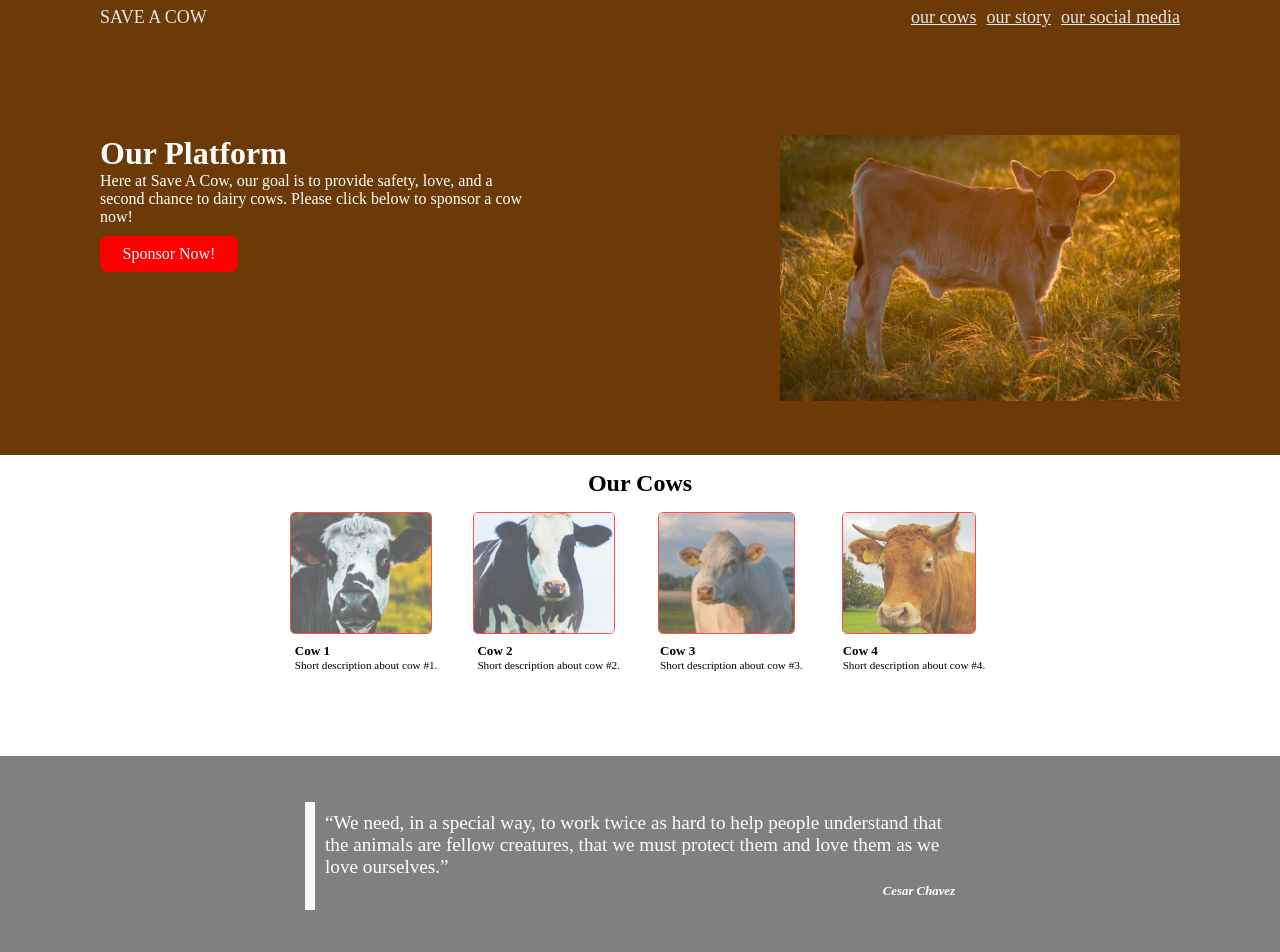
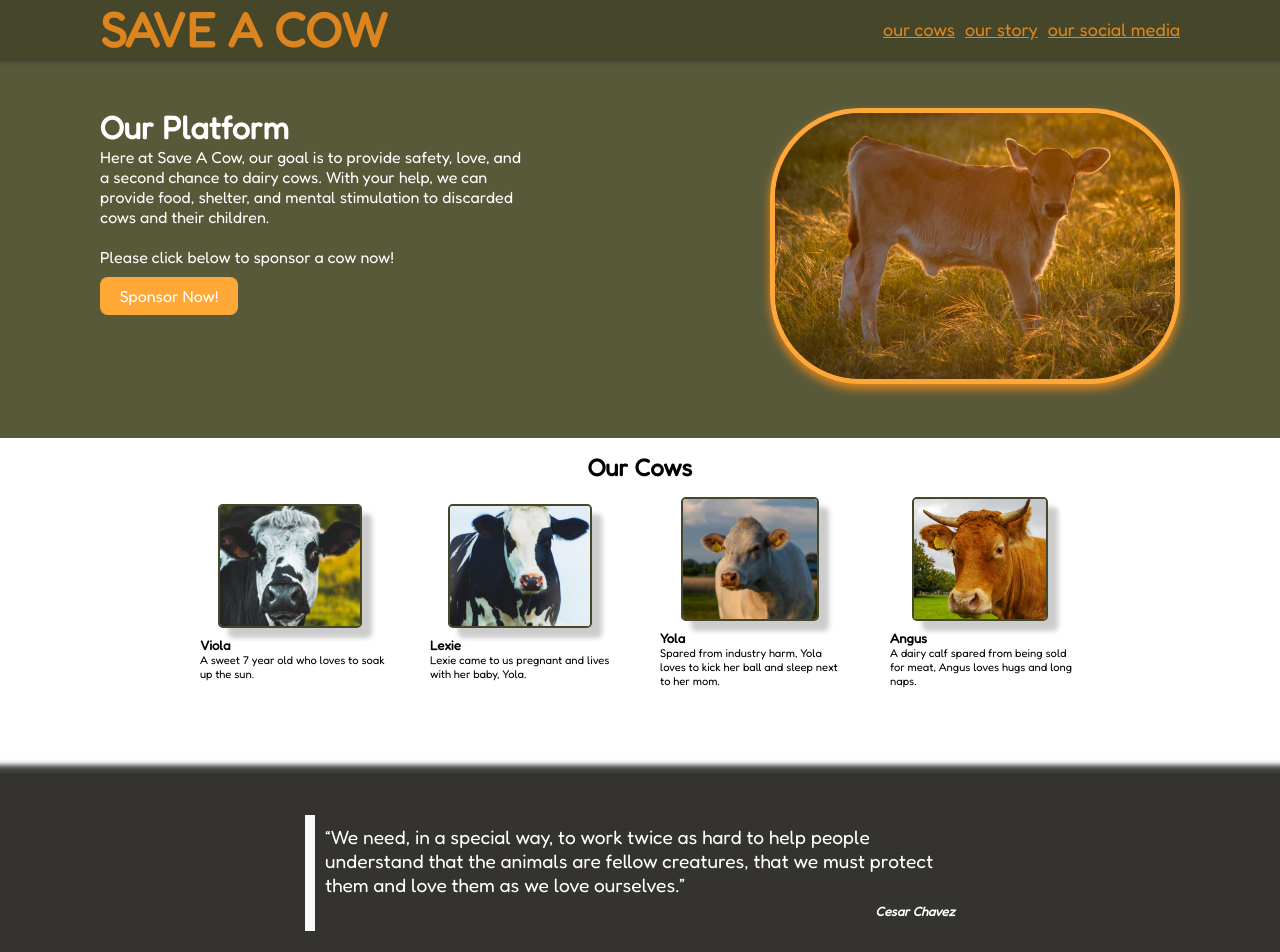
Before and after one commit to EmelyneD/TOPlandingpage, a plain HTML site: page index.html in a window 1280 px wide. Shown: the top 952 px of the page. Drawn offline with Linux system fonts and the light colour scheme.

Commit message:
reflect new styling and shadbow boxes

```diff
--- a/index.html
+++ b/index.html
@@ -6,13 +6,15 @@
     <meta http-equiv="X-UA-Compatible" content="IE=edge">
     <meta name="viewport" content="width=device-width, initial-scale=1.0">
     <title>TOP Landing Page</title>
+    <link href="https://fonts.googleapis.com/css2?family=Fredoka&display=swap" rel="stylesheet">
+
     <link rel="stylesheet" href="style.css">
 </head>
 
 <body>
     <div class="header">
-        <div class="logo">
-            SAVE A COW
+        <div id="logo">
+            <a href="index.html">SAVE A COW</a>
         </div>
         <div class="header-links">
             <ul>
@@ -27,7 +29,10 @@
     <div class="content">
         <div class="description">
             <h1>Our Platform</h1>
-            <p>Here at Save A Cow, our goal is to provide safety, love, and a second chance to dairy cows. Please click
+            <p>Here at Save A Cow, our goal is to provide safety, love, and a second chance to dairy cows. With your
+                help, we can provide food, shelter, and mental stimulation to discarded cows and their children.
+            </p><br>
+            <p>Please click
                 below to sponsor a cow now!</p>
             <div class="sponsor-1">
                 <a href="sponsor.html" class="sponsor-button-1">Sponsor Now!</a>
@@ -47,32 +52,32 @@
         <div class="profile-cards">
             <a href="sponsor.html"><img src="images/cow1.png" alt="Cow1"></a>
             <div class="card-content">
-                <h3>Cow 1</h3>
-                <p>Short description about cow #1.</p>
+                <h3>Viola</h3>
+                <p>A sweet 7 year old who loves to soak up the sun.</p>
             </div>
         </div>
 
         <div class="profile-cards">
             <a href="sponsor.html"><img src="images/cow2.png" alt="Cow2"></a>
             <div class="card-content">
-                <h3>Cow 2</h3>
-                <p>Short description about cow #2.</p>
+                <h3>Lexie</h3>
+                <p>Lexie came to us pregnant and lives with her baby, Yola.</p>
             </div>
         </div>
 
         <div class="profile-cards">
             <a href="sponsor.html"><img src="images/cow3.png" alt="Cow3"></a>
             <div class="card-content">
-                <h3>Cow 3</h3>
-                <p>Short description about cow #3.</p>
+                <h3>Yola</h3>
+                <p>Spared from industry harm, Yola loves to kick her ball and sleep next to her mom.</p>
             </div>
         </div>
 
         <div class="profile-cards">
             <a href="sponsor.html"><img src="images/cow4.png" alt="Cow4"></a>
             <div class="card-content">
-                <h3>Cow 4</h3>
-                <p>Short description about cow #4.</p>
+                <h3>Angus</h3>
+                <p>A dairy calf spared from being sold for meat, Angus loves hugs and long naps.</p>
             </div>
         </div>
 
--- a/style.css
+++ b/style.css
@@ -1,6 +1,7 @@
 * {
     margin: 0;
-    padding: 0;
+    font-family: 'Fredoka', sans-serif;
+
 }
 
 .body {
@@ -10,13 +11,22 @@
 
 .header {
     display: flex;
-    min-height: 35px;
+    min-height: 50px;
     justify-content: space-between;
     align-items: center;
-    background-color: #6c3a07;
+    background-color: #45462A;
     padding: 0 100px 0;
     font-size: 18px;
     color: #E5E7EB;
+}
+
+#logo a {
+    text-transform: uppercase;
+    text-decoration: none;
+    padding-top: 10;
+    font-size: 3rem;
+    font-weight: 700;
+    color: #DC851F;
 }
 
 ul, li {
@@ -26,27 +36,32 @@ ul, li {
 
 .header a {
     font-size: 18px;
-    color: #E5E7EB;
+    color: #DC851F;
 }
 
 .content {
     display: flex;
     flex: 1;
-    padding: 100px 100px 50px;
+    padding: 50px 100px 50px;
     justify-content: space-between;
-    background-color: #6c3a07;
+    background-color: #585939;
     color: white;
+    -webkit-box-shadow: inset 0 8px 4px -4px #41422e;
+    -moz-box-shadow: inset 0 8px 4px -4px #41422e;
+    box-shadow: inset 0 8px 4px -4px #41422e;
 }
 
 .content .description {
     max-width: 40%;
-
 }
 
 .content img {
     height: auto;
     max-width: 400px;
     height: auto;
+    border: 5px solid #FFA737;
+    border-radius: 90px;
+    box-shadow: 0px 5px 10px #DC851F;
 }
 
 .sponsor-1 {
@@ -56,7 +71,7 @@ ul, li {
     padding: 9px;
     margin-top: 10px;
     max-width: 120px;
-    background-color: red;
+    background-color: #FFA737;
     color: white;
     border-radius: 8px;
     border-color: black;
@@ -85,6 +100,7 @@ ul, li {
     color: white;
     text-decoration: none;
     max-height: 80px;
+
 }
 
 .profile-header {
@@ -93,6 +109,7 @@ ul, li {
     flex: 1;
     justify-content: center;
     align-items: center;
+
 }
 
 .container {
@@ -101,6 +118,7 @@ ul, li {
     align-items: center;
     margin-bottom: 80px;
     gap: 30px;
+
 }
 
 .profile-cards {
@@ -116,9 +134,13 @@ ul, li {
     height: 120px;
     object-fit: cover;
     border-radius: .3em;
+    margin: 0 .6em 0 0;
+    border: solid 2px #45462A;
+    box-shadow: 10px 10px 5px #ccc;
+}
+
+.profile-cards img:hover {
     opacity: .7;
-    margin: 0 .6em 0 0;
-    border: solid 1px red;
 }
 
 .card-content {
@@ -130,9 +152,12 @@ font-size: .7rem;
     display: flex;
     flex: 1;
     min-height: 200px;
-    background-color: gray;
+    background-color: #343330;
     align-items: center;
     justify-content: center;
+    -webkit-box-shadow: -1px 1px 5px 9px rgba(0,0,0,0.75);
+-moz-box-shadow: -1px 1px 5px 9px rgba(0,0,0,0.75);
+box-shadow: -1px 1px 5px 9px rgba(0,0,0,0.75);
 }
 
 blockquote {
@@ -157,7 +182,7 @@ cite {
 
 .reminder {
     display: flex;
-    background-color: #6c3a07;
+    background-color: #45462A;
     min-height: 200px;
     justify-content: center;
     align-items: center;
@@ -182,7 +207,8 @@ cite {
     display: flex;
     margin: 0;
     padding: 30px;
+    color: #e9d3b9;
     justify-content: center;
     align-items: center;
-    background-color: gray;
+    background-color: #343330;
 }
```
